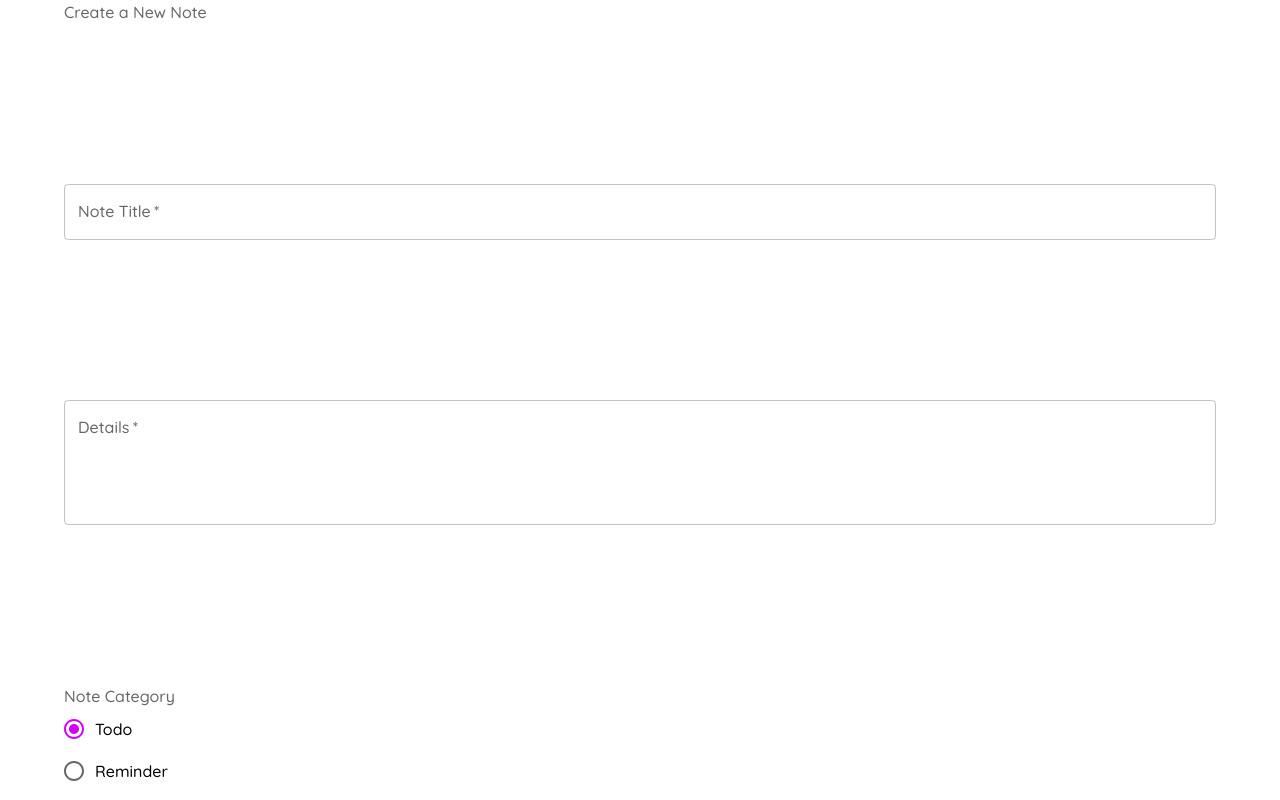
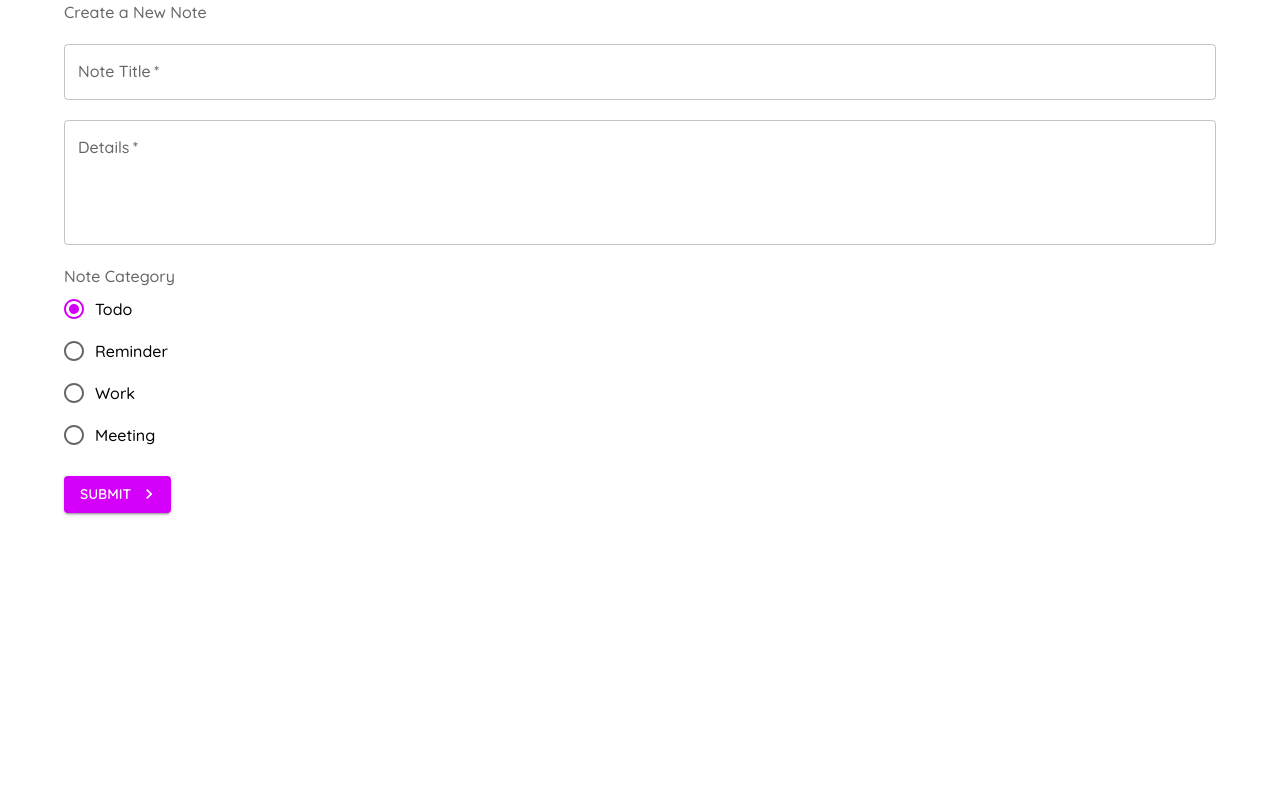
Before and after one commit to expellialbus/Note-App, a React (Create React App) app: page /create in a window 1280 px wide. Shown: the top 800 px of the page. Built offline with nearby package versions, Linux system fonts and the light colour scheme.

Commit message:
Bug within margin has been fixed.

```diff
--- a/src/pages/Create.js
+++ b/src/pages/Create.js
@@ -19,8 +19,8 @@ import { URL } from "../config";
 
 const classes = {
   field: {
-    marginTop: 20,
-    marginBottom: 20,
+    "margin-top": 20,
+    "margin-bottom": 20,
     display: "block",
   },
 };
```
